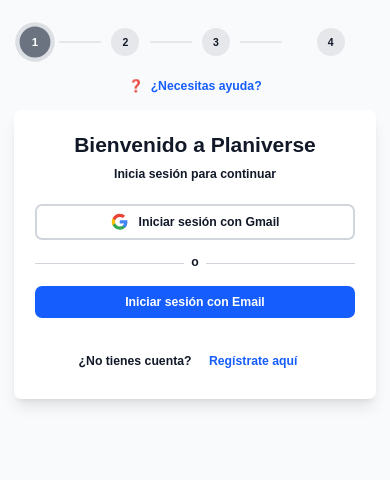
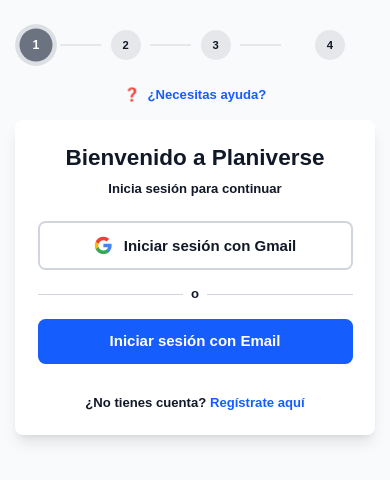
Before and after one commit to vargasabarcavictormanuel073-jpg/Planiverse, a Next.js app in the folder AppNylaMovil/: page / in a window 390 px wide. Shown: the top 480 px of the page. Built offline with nearby package versions, Linux system fonts and the light colour scheme; no server answers.

Commit message:
Revertir media query agresivo que comprimia el dashboard

```diff
--- a/AppNylaMovil/app/globals.css
+++ b/AppNylaMovil/app/globals.css
@@ -267,51 +267,9 @@
 }
 
 /* Ajustes para móviles - Reducir tamaños */
-@media (max-width: 768px) {
-  /* Reducir tamaño base de fuente */
+@media (max-width: 480px) {
+  /* Reducir tamaño base de fuente solo en pantallas muy pequeñas */
   html {
-    font-size: 14px;
-  }
-
-  /* Ajustar padding y márgenes */
-  body {
-    font-size: 0.875rem;
-  }
-
-  /* Títulos más pequeños en móvil */
-  h1 {
-    font-size: 1.5rem !important;
-  }
-
-  h2 {
-    font-size: 1.25rem !important;
-  }
-
-  h3 {
-    font-size: 1.125rem !important;
-  }
-
-  /* Botones más compactos */
-  button {
-    padding: 0.5rem 1rem !important;
-    font-size: 0.875rem !important;
-  }
-
-  /* Inputs más pequeños */
-  input, textarea, select {
-    font-size: 0.875rem !important;
-    padding: 0.5rem !important;
-  }
-
-  /* Cards más compactas */
-  .stat-card,
-  .quick-access-card {
-    padding: 0.75rem !important;
-  }
-
-  /* Iconos más pequeños */
-  svg {
-    width: 1.25rem !important;
-    height: 1.25rem !important;
+    font-size: 15px;
   }
 }
--- a/AppNylaMovil/verificar-pwa.js
+++ /dev/null
@@ -1,124 +0,0 @@
-#!/usr/bin/env node
-
-/**
- * Script de verificación PWA para Planiverse
- * Verifica que todos los archivos necesarios estén presentes
- */
-
-const fs = require('fs');
-const path = require('path');
-
-console.log('\n🔍 Verificando configuración PWA de Planiverse...\n');
-
-const checks = [
-  {
-    name: 'Manifest PWA',
-    path: 'public/manifest.json',
-    required: true,
-  },
-  {
-    name: 'Service Worker',
-    path: 'public/sw.js',
-    required: true,
-  },
-  {
-    name: 'Icono 192x192',
-    path: 'public/icon-192x192.png',
-    required: true,
-  },
-  {
-    name: 'Icono 512x512',
-    path: 'public/icon-512x512.png',
-    required: true,
-  },
-  {
-    name: 'Layout con PWA',
-    path: 'app/layout.tsx',
-    required: true,
-    contains: 'manifest.json',
-  },
-  {
-    name: 'Estilos móvil',
-    path: 'app/globals.css',
-    required: true,
-    contains: 'OPTIMIZACIONES PARA MÓVIL',
-  },
-  {
-    name: 'Firebase offline',
-    path: 'lib/firebase/config.ts',
-    required: true,
-    contains: 'enableIndexedDbPersistence',
-  },
-  {
-    name: 'Next.js config PWA',
-    path: 'next.config.ts',
-    required: true,
-    contains: 'manifest.json',
-  },
-];
-
-let passed = 0;
-let failed = 0;
-let warnings = 0;
-
-checks.forEach((check) => {
-  const filePath = path.join(process.cwd(), check.path);
-  let exists = fs.existsSync(filePath);
-
-  // Verificar fallback si existe
-  if (!exists && check.fallback) {
-    const fallbackPath = path.join(process.cwd(), check.fallback);
-    exists = fs.existsSync(fallbackPath);
-  }
-
-  if (!exists) {
-    if (check.required) {
-      console.log(`❌ ${check.name}: NO ENCONTRADO`);
-      console.log(`   Archivo: ${check.path}`);
-      failed++;
-    } else {
-      console.log(`⚠️  ${check.name}: Opcional, no encontrado`);
-      warnings++;
-    }
-    return;
-  }
-
-  if (check.contains) {
-    const content = fs.readFileSync(filePath, 'utf8');
-    if (content.includes(check.contains)) {
-      console.log(`✅ ${check.name}: OK`);
-      passed++;
-    } else {
-      console.log(`⚠️  ${check.name}: Archivo existe pero falta contenido`);
-      console.log(`   Buscar: "${check.contains}"`);
-      warnings++;
-    }
-  } else {
-    console.log(`✅ ${check.name}: OK`);
-    passed++;
-  }
-});
-
-console.log('\n' + '='.repeat(50));
-console.log(`\n📊 Resultados:`);
-console.log(`   ✅ Pasados: ${passed}`);
-console.log(`   ❌ Fallidos: ${failed}`);
-console.log(`   ⚠️  Advertencias: ${warnings}`);
-
-if (failed === 0 && warnings === 0) {
-  console.log('\n🎉 ¡Perfecto! Tu PWA está lista.');
-  console.log('   Ejecuta: npm run dev');
-  console.log('   Luego abre: http://localhost:3000');
-} else if (failed === 0) {
-  console.log('\n✅ Configuración básica completa.');
-  console.log('   ⚠️  Hay algunas advertencias menores.');
-  console.log('   La PWA debería funcionar.');
-} else {
-  console.log('\n❌ Faltan archivos críticos.');
-  console.log('   Revisa los errores arriba.');
-  console.log('   Consulta: PWA_SETUP.md');
-}
-
-console.log('\n' + '='.repeat(50) + '\n');
-
-process.exit(failed > 0 ? 1 : 0);
```
Also changed, not shown: 1 other file (tests, documents, lock files or other folders).
